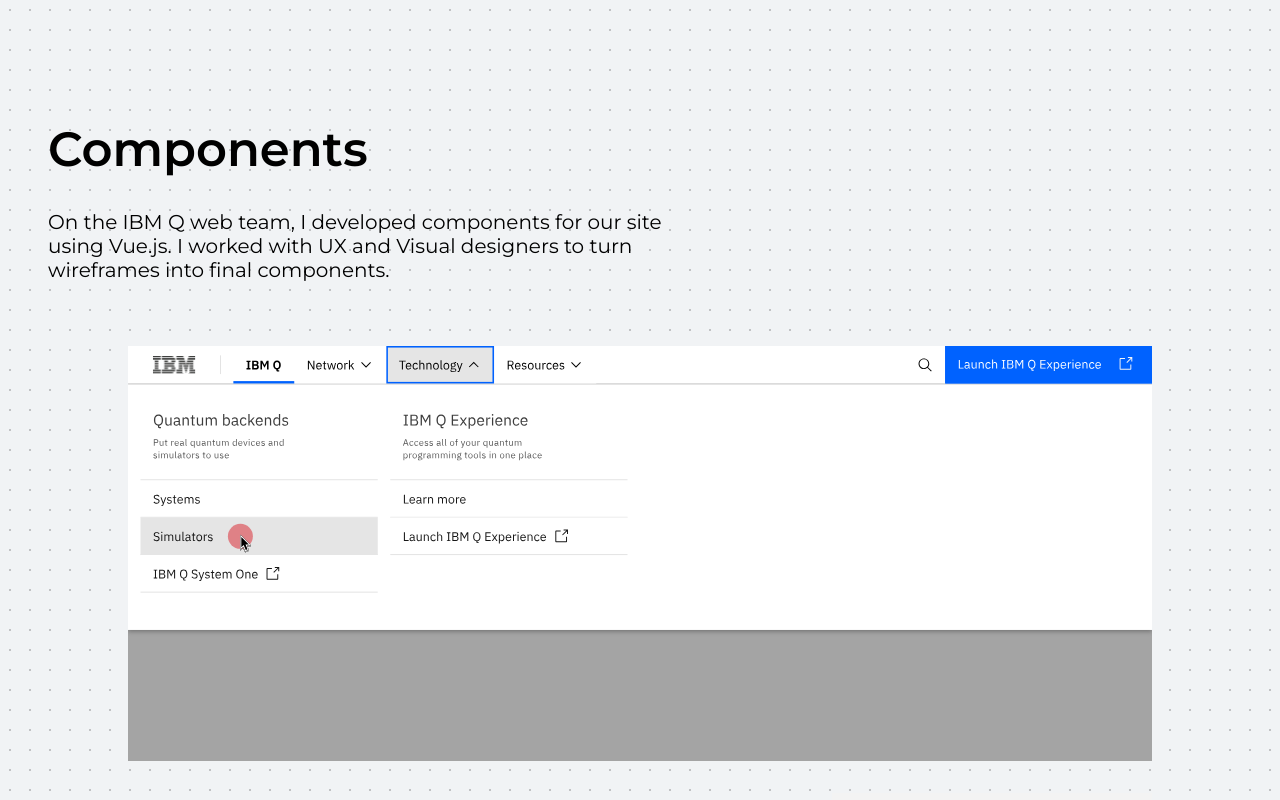
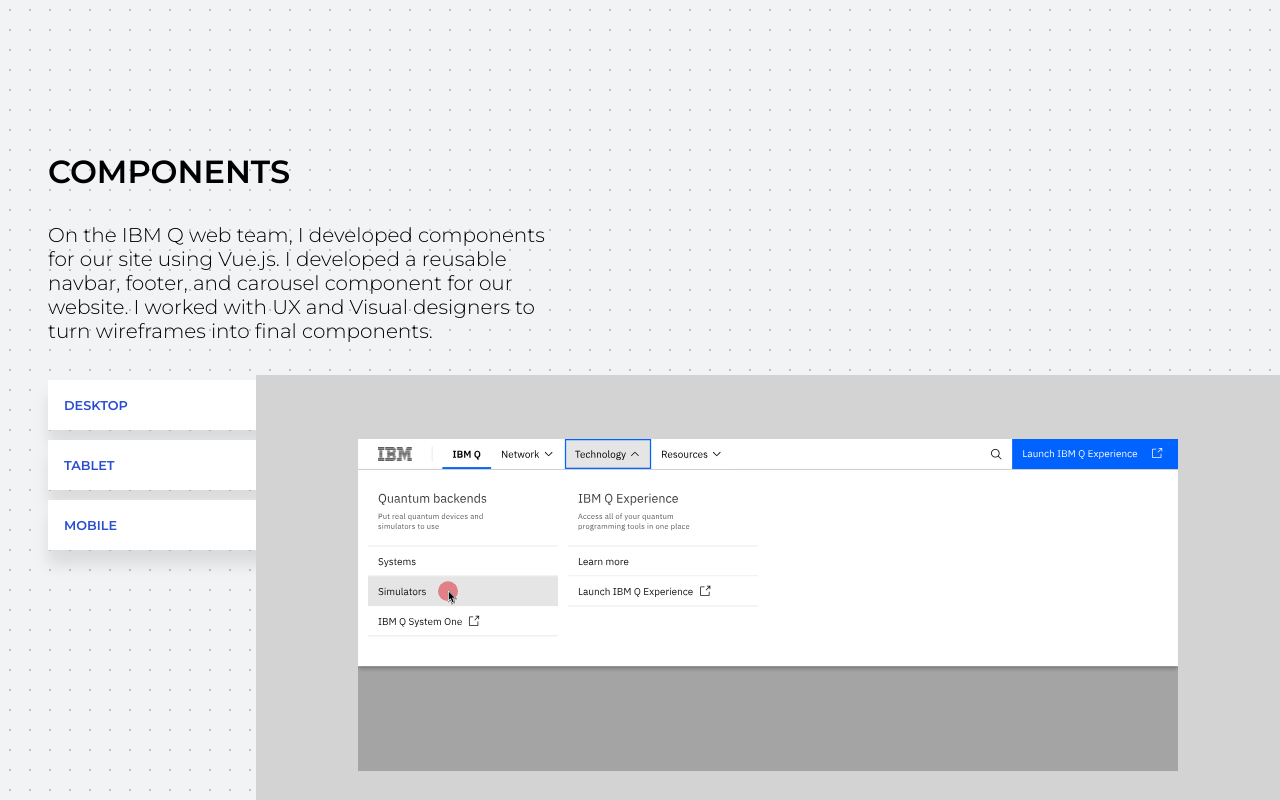
Before and after one commit to eabenojar/abeno, a Vue app: page /ibmq in a window 1280 px wide. Shown: the part 700-1500 px from the top of the page. Built offline with nearby package versions, Linux system fonts and the light colour scheme.

Commit message:
Adding component section

```diff
--- a/src/views/IBMQ.vue
+++ b/src/views/IBMQ.vue
@@ -19,10 +19,18 @@
       </div>
     </div>
     <div class="ibmq-components">
-      <h1 class="ibmq-components__title">Components</h1>
-      <p
-        class="ibmq-components__description"
-      >On the IBM Q web team, I developed components for our site using Vue.js. I worked with UX and Visual designers to turn wireframes into final components.</p>
+      <div class="ibmq-components__intro">
+        <h1 class="ibmq-components__title">COMPONENTS</h1>
+        <p
+          class="ibmq-components__description"
+        >On the IBM Q web team, I developed components for our site using Vue.js. I developed a reusable navbar, footer, and carousel component for our website. I worked with UX and Visual designers to turn wireframes into final components.</p>
+      </div>
+
+      <div class="ibmq-components__tabs">
+        <button>DESKTOP</button>
+        <button>TABLET</button>
+        <button>MOBILE</button>
+      </div>
       <div class="ibmq-components__images">
         <img id="desktop-navbar" src="../assets/images/desktop-navbar.svg" alt />
         <img id="tablet-navbar" src="../assets/images/tablet-navbar.svg" alt />
@@ -317,29 +325,57 @@
 }
 .ibmq-introduction__content--description {
   font-family: Montserrat, sans-serif;
-  font-weight: 400;
+  font-weight: 200;
   font-size: 1.25rem;
   margin: 2rem 0 0 0;
   padding: 0 3rem;
 }
 .ibmq-components {
+  display: flex;
+  flex-wrap: wrap;
+  .ibmq-components__intro {
+    width: 100%;
+    margin: 2rem 0;
+  }
   .ibmq-components__title {
     font-family: Montserrat, sans-serif;
     font-weight: 600;
-    font-size: 3rem;
+    font-size: 2rem;
     margin: 0;
     padding: 0 3rem;
   }
   .ibmq-components__description {
     font-family: Montserrat, sans-serif;
-    font-weight: 400;
+    font-weight: 200;
     font-size: 1.25rem;
     margin: 2rem 0 0 0;
     padding: 0 3rem;
-    width: 50%;
+    width: 40%;
+  }
+  .ibmq-components__tabs {
+    width: 20%;
+    height: auto;
+    display: flex;
+    flex-direction: column;
+
+    button {
+      text-align: left;
+      padding: 0 1rem;
+      width: 250px;
+      height: 50px;
+      font-family: Montserrat, sans-serif;
+      font-weight: 600;
+      font-size: 0.8rem;
+      margin: 5px 3rem;
+      color: #284dcf;
+      background-color: #fff;
+      border: none;
+      box-shadow: 0px 15px 15px rgba(0, 0, 0, 0.1);
+    }
   }
   .ibmq-components__images {
-    width: 100%;
+    width: 80%;
+    background: lightgray;
     height: auto;
     display: flex;
     justify-content: center;
```
